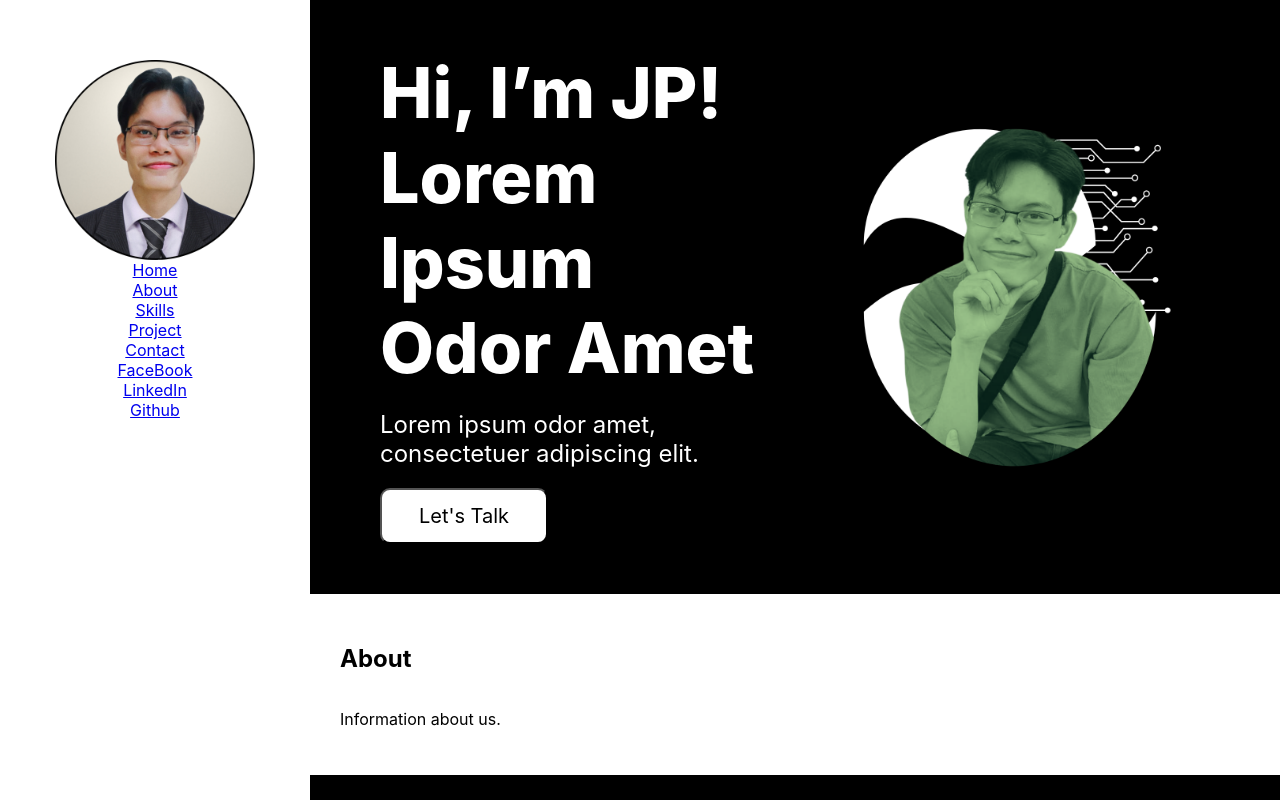
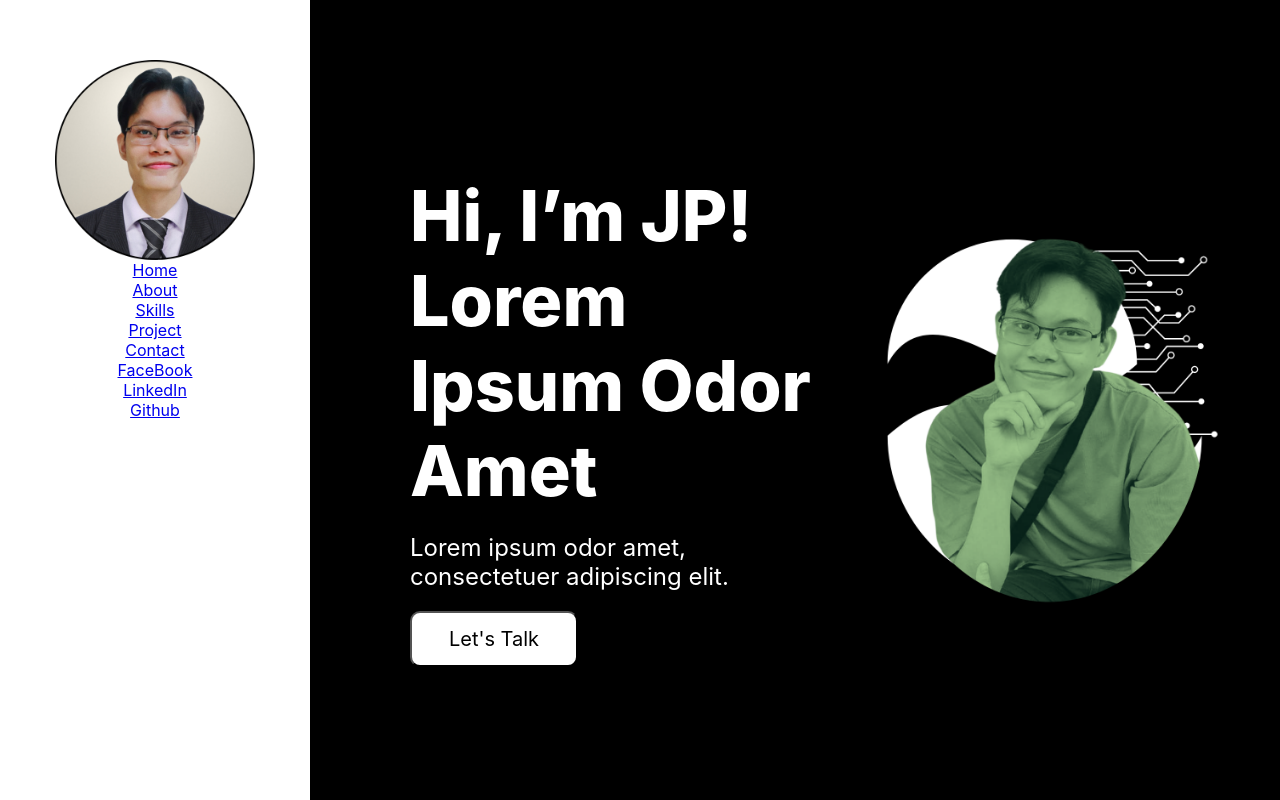
Before and after one commit to jaypeepeep/JaypeepBits, a React (Create React App) app: page / in a window 1280 px wide. Shown: the top 800 px of the page. Built offline with nearby package versions, Linux system fonts and the light colour scheme.

Commit message:
fixed home center

```diff
--- a/src/components/sections/HomeSection.css
+++ b/src/components/sections/HomeSection.css
@@ -1,13 +1,20 @@
 .HomeSection {
   display: flex;
-  flex-direction: row;
-  justify-content: center; /* Center HomeLeft and HomeRight horizontally */
-  align-items: center; /* Center HomeLeft and HomeRight vertically */
-  height: auto; /* Adjust height as needed */
-  padding: 50px;
-  flex: 1;
-  background-color: black; /* Optional: background color for HomeSection */
-  color: white; /* Optional: text color for HomeSection */
+  justify-content: center;
+  align-items: center;
+  padding: 20px;
+  background-color: black;
+  color: white;
+  height: 100vh;
+}
+
+.HomeContent {
+  display: flex;
+  justify-content: center;
+  align-items: center;
+  max-width: 1200px; /* Adjust based on your preference */
+  width: 100%;
+  margin: 0 auto;
 }
 
 .HomeH1,
@@ -34,11 +41,10 @@
 .HomeBtn {
   width: 168px;
   height: 56px;
-  flex-shrink: 0;
   border-radius: 10px;
   background: #fff;
   color: #000;
-  font-family: Inter, sans-serif; /* Added a fallback font */
+  font-family: Inter, sans-serif;
   font-size: 20px;
   font-style: normal;
   font-weight: 400;
@@ -48,19 +54,17 @@
 .HomeLeft {
   display: flex;
   flex-direction: column;
-  flex: 1; /* Allow the section to take only the necessary space */
-  padding: 0 20px; /* Adjust padding to avoid extra space */
+  margin-left: 80px;
 }
 
 .HomeRight {
   display: flex;
-  flex: 1; /* Allow the section to take only the necessary space */
-  padding: 0 20px; /* Adjust padding to avoid extra space */
 }
 
 .HomeImg {
-  width: 100%; /* Adjust width to make it responsive */
-  max-width: 497px; /* Set a maximum width */
-  height: auto; /* Maintain aspect ratio */
+  width: 100%;
+  max-width: 497px;
+  min-width: 400px;
+  height: auto;
   flex-shrink: 0;
 }
--- a/src/components/sections/HomeSection.jsx
+++ b/src/components/sections/HomeSection.jsx
@@ -6,6 +6,7 @@ import "./HomeSection.css";
 const HomeSection = () => {
   return (
     <section id="home" class="HomeSection">
+      <div class="HomeContent">
         <div class="HomeLeft">
           <h1 class="HomeH1">Hi, I’m JP! Lorem Ipsum Odor Amet</h1>
           <p class="HomeP">
@@ -16,6 +17,7 @@ const HomeSection = () => {
         <div class="HomeRight">
           <img src={meImage2} alt="John Patrick Lagatuz" class="HomeImg"></img>
         </div>
+      </div>
     </section>
   );
 };
```
Lines whose indentation alone changed are shown as unchanged.
